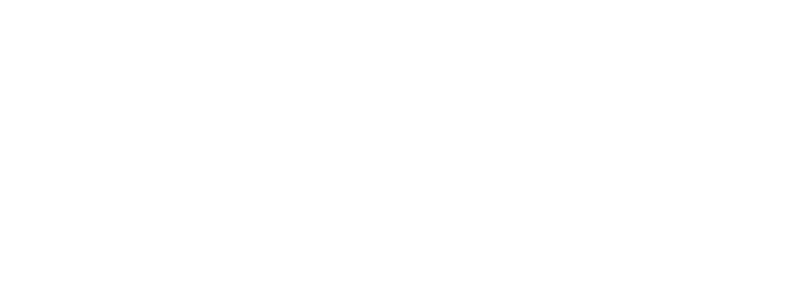
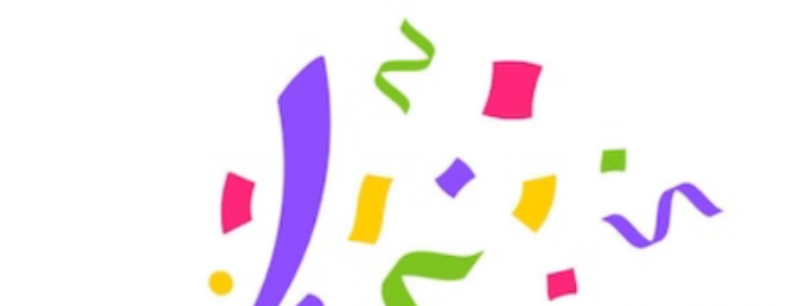
Before and after one commit to Herman-Khodyrev/Herman-Khodyrev.github.io, a plain HTML site: page index.html in a window 1280 px wide. Shown: the top 306 px of the page, without its empty margins (236-1046 px from the left). Drawn offline with Linux system fonts and the light colour scheme.

Commit message:
Update index.html

```diff
--- a/index.html
+++ b/index.html
@@ -6,7 +6,7 @@
 <title>Happy Birthday Invitation</title>
 <style>
     body {
-        background-image: url('путь_к_вашему_изображению_в_репозитории');
+        background-image: url('Herman-Khodyrev.github.io/xlop.png');
         background-size: cover;
         background-position: center;
         display: flex;
```
